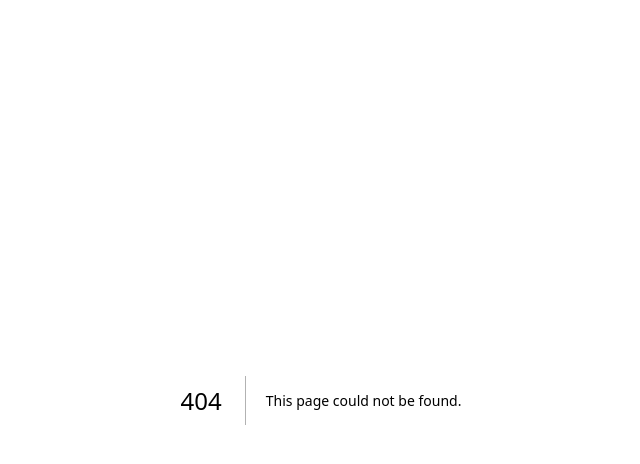
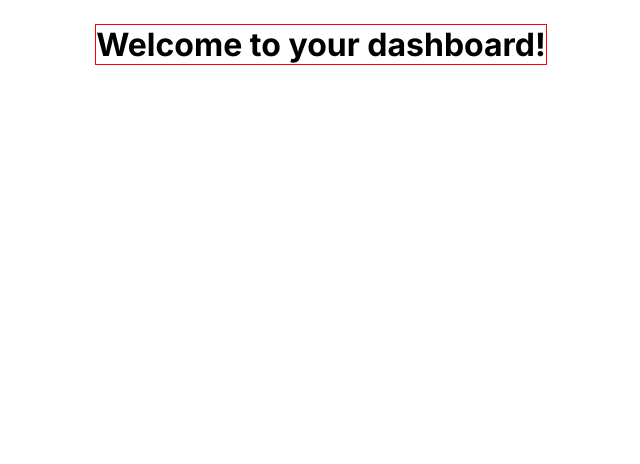
Before and after one commit to yassenshopov/kingdomkeep, a Next.js app: page /dashboard in a window 1280 px wide. Before the commit this address had no page. Shown: the top 464 px of the page, without its empty margins (319-959 px from the left). Built offline with nearby package versions, Linux system fonts and the light colour scheme.

Commit message:
Update global CSS variables and styles, and refactor home page component

```diff
--- /dev/null
+++ b/src/app/dashboard/page.js
@@ -0,0 +1,12 @@
+import home from "../styles/css/home.module.css";
+
+export default function Home() {
+  return (
+    <main className={home.main}>
+      <h1 className={home.title}>
+        Welcome to your dashboard!
+      </h1>
+
+    </main>
+  );
+}
--- a/src/app/globals.css
+++ b/src/app/globals.css
@@ -1,107 +1,14 @@
 :root {
-  --max-width: 1100px;
-  --border-radius: 12px;
-  --font-mono: ui-monospace, Menlo, Monaco, "Cascadia Mono", "Segoe UI Mono",
-    "Roboto Mono", "Oxygen Mono", "Ubuntu Monospace", "Source Code Pro",
-    "Fira Mono", "Droid Sans Mono", "Courier New", monospace;
-
-  --foreground-rgb: 0, 0, 0;
-  --background-start-rgb: 214, 219, 220;
-  --background-end-rgb: 255, 255, 255;
-
-  --primary-glow: conic-gradient(
-    from 180deg at 50% 50%,
-    #16abff33 0deg,
-    #0885ff33 55deg,
-    #54d6ff33 120deg,
-    #0071ff33 160deg,
-    transparent 360deg
-  );
-  --secondary-glow: radial-gradient(
-    rgba(255, 255, 255, 1),
-    rgba(255, 255, 255, 0)
-  );
-
-  --tile-start-rgb: 239, 245, 249;
-  --tile-end-rgb: 228, 232, 233;
-  --tile-border: conic-gradient(
-    #00000080,
-    #00000040,
-    #00000030,
-    #00000020,
-    #00000010,
-    #00000010,
-    #00000080
-  );
-
-  --callout-rgb: 238, 240, 241;
-  --callout-border-rgb: 172, 175, 176;
-  --card-rgb: 180, 185, 188;
-  --card-border-rgb: 131, 134, 135;
+  --spacing-unit: 1rem;
+  --size_xs: calc(var(--spacing-unit) / 4);
+  --size_s: calc(var(--spacing-unit) / 2);
+  --size_m: var(--spacing-unit);
+  --size_l: calc(var(--spacing-unit) * 1.5);
+  --size_xl: calc(var(--spacing-unit) * 2);
 }
 
-@media (prefers-color-scheme: dark) {
-  :root {
-    --foreground-rgb: 255, 255, 255;
-    --background-start-rgb: 0, 0, 0;
-    --background-end-rgb: 0, 0, 0;
-
-    --primary-glow: radial-gradient(rgba(1, 65, 255, 0.4), rgba(1, 65, 255, 0));
-    --secondary-glow: linear-gradient(
-      to bottom right,
-      rgba(1, 65, 255, 0),
-      rgba(1, 65, 255, 0),
-      rgba(1, 65, 255, 0.3)
-    );
-
-    --tile-start-rgb: 2, 13, 46;
-    --tile-end-rgb: 2, 5, 19;
-    --tile-border: conic-gradient(
-      #ffffff80,
-      #ffffff40,
-      #ffffff30,
-      #ffffff20,
-      #ffffff10,
-      #ffffff10,
-      #ffffff80
-    );
-
-    --callout-rgb: 20, 20, 20;
-    --callout-border-rgb: 108, 108, 108;
-    --card-rgb: 100, 100, 100;
-    --card-border-rgb: 200, 200, 200;
-  }
+body, html {
+  margin: 0;
+  padding: 0;
+  scroll-behavior: smooth;
 }
-
-* {
-  box-sizing: border-box;
-  padding: 0;
-  margin: 0;
-}
-
-html,
-body {
-  max-width: 100vw;
-  overflow-x: hidden;
-}
-
-body {
-  color: rgb(var(--foreground-rgb));
-  background: linear-gradient(
-      to bottom,
-      transparent,
-      rgb(var(--background-end-rgb))
-    )
-    rgb(var(--background-start-rgb));
-}
-
-a {
-  color: inherit;
-  text-decoration: none;
-}
-
-@media (prefers-color-scheme: dark) {
-  html {
-    color-scheme: dark;
-  }
-}
--- /dev/null
+++ b/src/app/styles/css/home.module.css
@@ -0,0 +1 @@
+.main{display:flex;align-items:center;justify-content:center;flex-direction:column;background-color:var(--bgColor)}.title{border:1px solid red;margin:var(--size_l)}
--- a/src/app/styles/css/main.module.css
+++ /dev/null
@@ -1 +0,0 @@
-.main{display:flex;flex-direction:column;justify-content:space-between;align-items:center;padding:6rem;min-height:100vh}
--- /dev/null
+++ b/src/app/styles/less/home.less
@@ -0,0 +1,18 @@
+// out: "../css/home.module.css", compress: true, sourceMap: false
+
+.flexCenter(@dir) {
+    display: flex;
+    align-items: center;
+    justify-content: center;
+    flex-direction: @dir;
+}
+
+.main {
+    .flexCenter(column);
+    background-color: var(--bgColor);
+}
+
+.title {
+    border: 1px solid red;
+    margin: var(--size_l);
+}
```
Also changed, not shown: src/app/components/hexagon.js (added, +17 -0 lines), src/app/components/nav.js (added, +14 -0 lines), src/app/page.js (+22 -8 lines), src/app/styles/less/main.less (deleted, +0 -10 lines).
